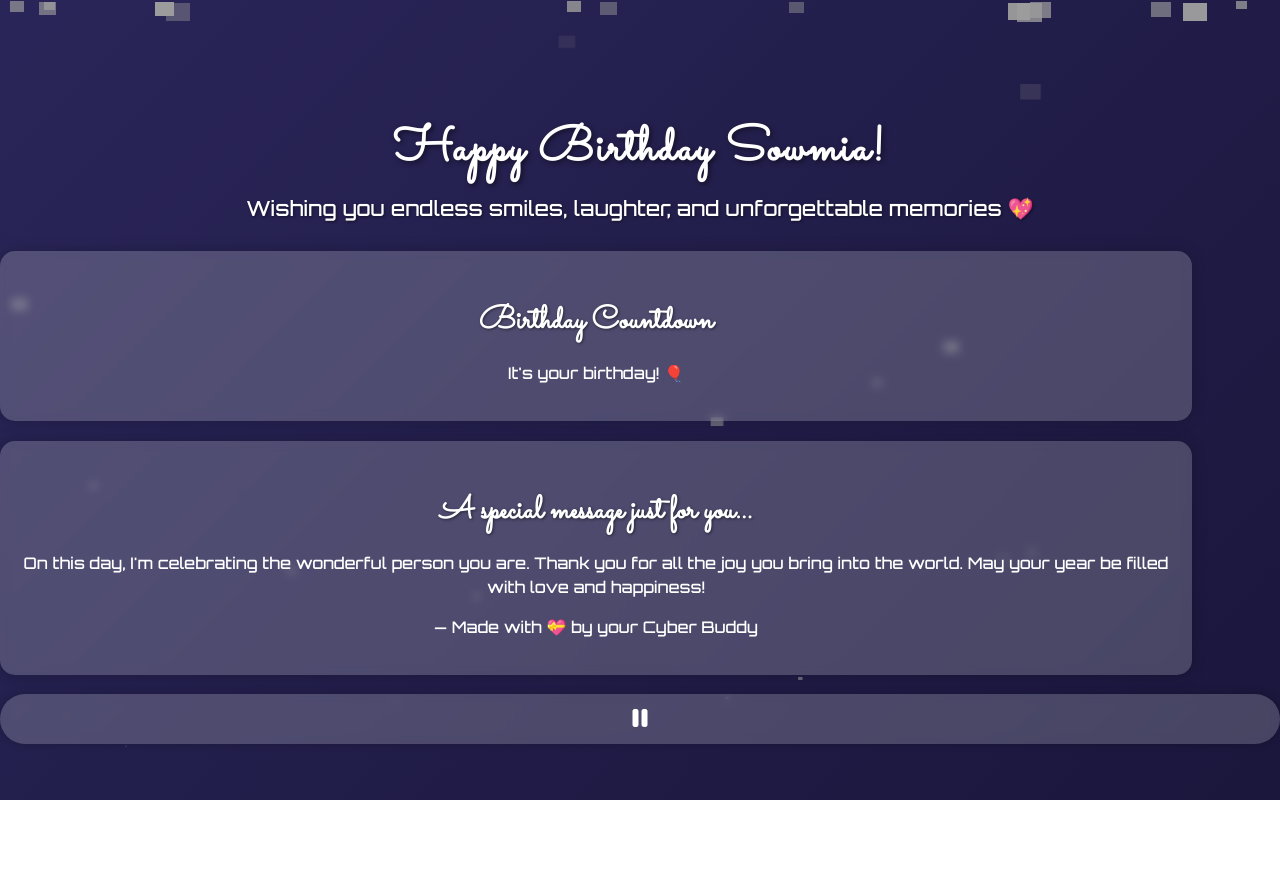
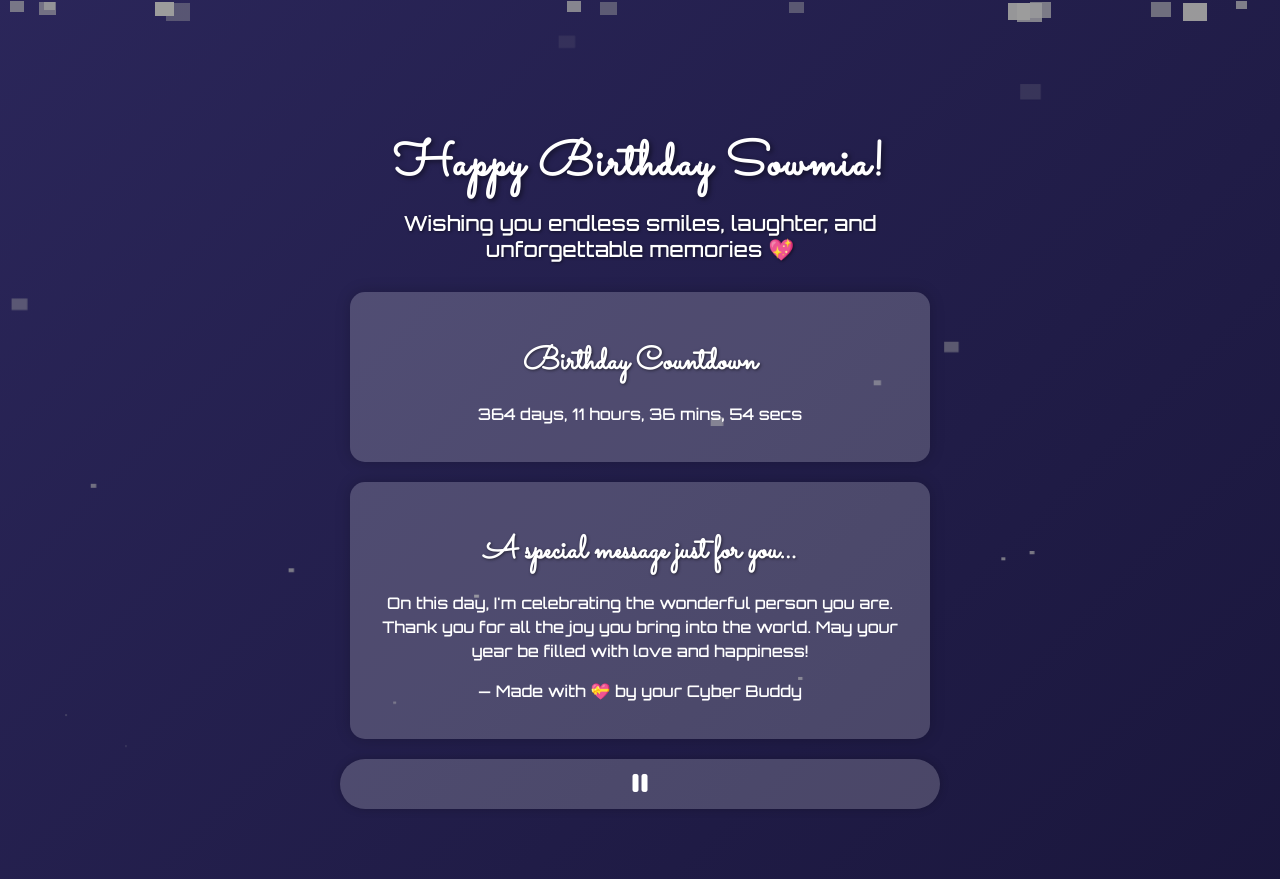
Before and after one commit to Mubyyy404/Happy-Birthday-sowmia-ka, a plain HTML site: page index.html in a window 1280 px wide. Both pictures are taken after a click on the button "🎵 Tap to Begin 🎵". Before the commit the page ends 800 px from the top, so only its background shows below. Drawn offline with Linux system fonts and the light colour scheme; grey boxes are pictures that could not be loaded.

Commit message:
Update index.html

```diff
--- a/index.html
+++ b/index.html
@@ -17,6 +17,11 @@
       --text-color: white;
     }
 
+    /* Base setup for smooth scrolling and clean font rendering */
+    html {
+      scroll-behavior: smooth;
+    }
+
     body {
       margin: 0;
       padding: 0;
@@ -25,13 +30,11 @@
       background: linear-gradient(-45deg, var(--bg-gradient-1), var(--bg-gradient-2), var(--bg-gradient-3));
       background-size: 400% 400%;
       animation: gradientBG 15s ease infinite;
-      overflow: hidden;
+      position: relative;
+      min-height: 100vh;
       display: flex;
       flex-direction: column;
-      justify-content: center;
       align-items: center;
-      min-height: 100vh;
-      position: relative;
     }
 
     @keyframes gradientBG {
@@ -40,8 +43,7 @@
       100% { background-position: 0% 50%; }
     }
 
-    /* --- The Magic Begins Here --- */
-    /* Full-screen intro screen for user-friendly music autoplay */
+    /* --- Full-screen intro screen for user-friendly music autoplay --- */
     #intro-overlay {
       position: fixed;
       top: 0;
@@ -91,7 +93,7 @@
 
     /* Animated floating hearts */
     .hearts {
-      position: absolute;
+      position: fixed;
       width: 100%;
       height: 100%;
       overflow: hidden;
@@ -119,18 +121,21 @@
       100% { transform: translateY(-10vh) scale(1.2); opacity: 0; }
     }
 
-    /* Main content container */
+    /* Main content container is now the scrollable part */
     .content {
+      width: 100%;
+      max-width: 600px;
+      padding-top: 50px;
+      padding-bottom: 50px;
       text-align: center;
       opacity: 0;
       transition: opacity 1s ease-in;
       z-index: 1;
-      transform-style: preserve-3d;
-      will-change: transform;
+      will-change: opacity;
     }
 
     .content.visible {
-        opacity: 1;
+      opacity: 1;
     }
 
     .content h1 {
@@ -173,23 +178,23 @@
         transform: scale(1.1);
     }
 
-    /* Countdown Timer and Message */
+    /* Countdown Timer and Message Cards */
     .card {
         background: rgba(255, 255, 255, 0.2);
         backdrop-filter: blur(5px);
         padding: 20px;
-        margin-top: 20px;
+        margin: 20px auto;
         border-radius: 15px;
         box-shadow: 0 0 15px rgba(0,0,0,0.2);
         opacity: 0;
-        transform: scale(0.9);
+        transform: translateY(20px);
         transition: opacity 0.8s, transform 0.8s;
         max-width: 90%;
     }
 
     .card.visible {
         opacity: 1;
-        transform: scale(1);
+        transform: translateY(0);
     }
 
     .card h2 {
@@ -207,8 +212,8 @@
 
     /* Footer */
     .footer {
-      position: absolute;
-      bottom: 20px;
+      position: relative;
+      margin-top: 50px;
       text-align: center;
       width: 100%;
       font-size: 0.9em;
@@ -225,7 +230,7 @@
 
   <div class="hearts"></div>
 
-  <div class="content">
+  <div class="content" style="opacity: 0;">
     <h1 id="main-title">Happy Birthday Sowmia!</h1>
     <div class="subtext">Wishing you endless smiles, laughter, and unforgettable memories 💖</div>
 
@@ -263,7 +268,8 @@
       const messageCard = document.getElementById('message-card');
       const countdownEl = document.getElementById('countdown');
       const mainTitle = document.getElementById('main-title');
-      const birthday = new Date('August 1, 2025 00:00:00'); // SET SOWMIA'S BIRTHDAY HERE!
+
+      const birthday = new Date('August 1, 2026 00:00:00'); // CHANGE THIS DATE!
 
       // --- 1. User-Friendly Intro and Content Reveal ---
       startButton.addEventListener('click', () => {
@@ -273,8 +279,10 @@
         setTimeout(() => {
           introOverlay.style.display = 'none';
           heartsContainer.classList.add('visible');
-          content.classList.add('visible');
+          content.style.opacity = '1';
           musicControls.style.display = 'flex';
+
+          // Animate cards on reveal
           messageCard.classList.add('visible');
           countdownCard.classList.add('visible');
         }, 1000);
@@ -322,11 +330,10 @@
           countdownEl.innerHTML = `${days} days, ${hours} hours, ${minutes} mins, ${seconds} secs`;
         } else {
           countdownEl.innerHTML = "It's your birthday! 🎈";
-          countdownCard.classList.add('pulse'); // Add a visual effect for the birthday
         }
       }
       setInterval(updateCountdown, 1000);
     });
   </script>
 </body>
-  </html>
+                                                           </html>
```
